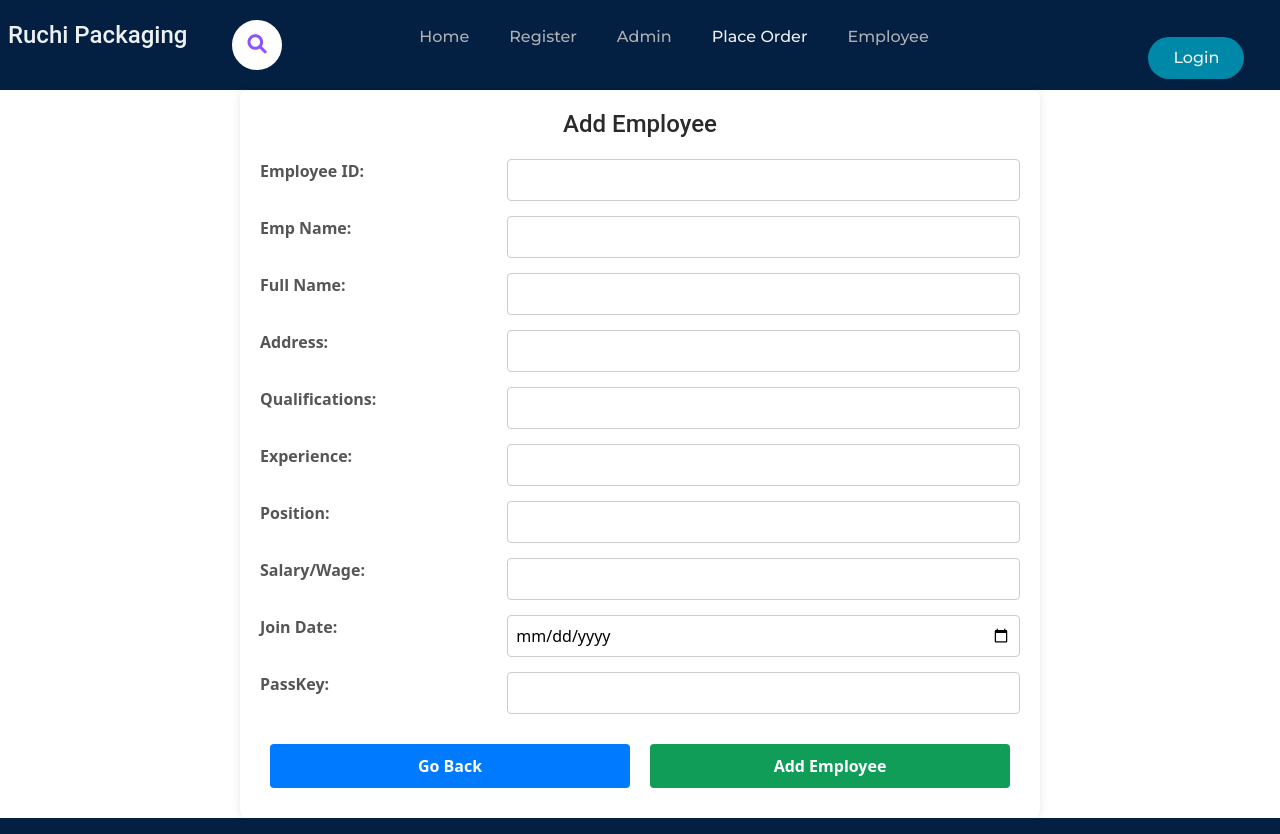
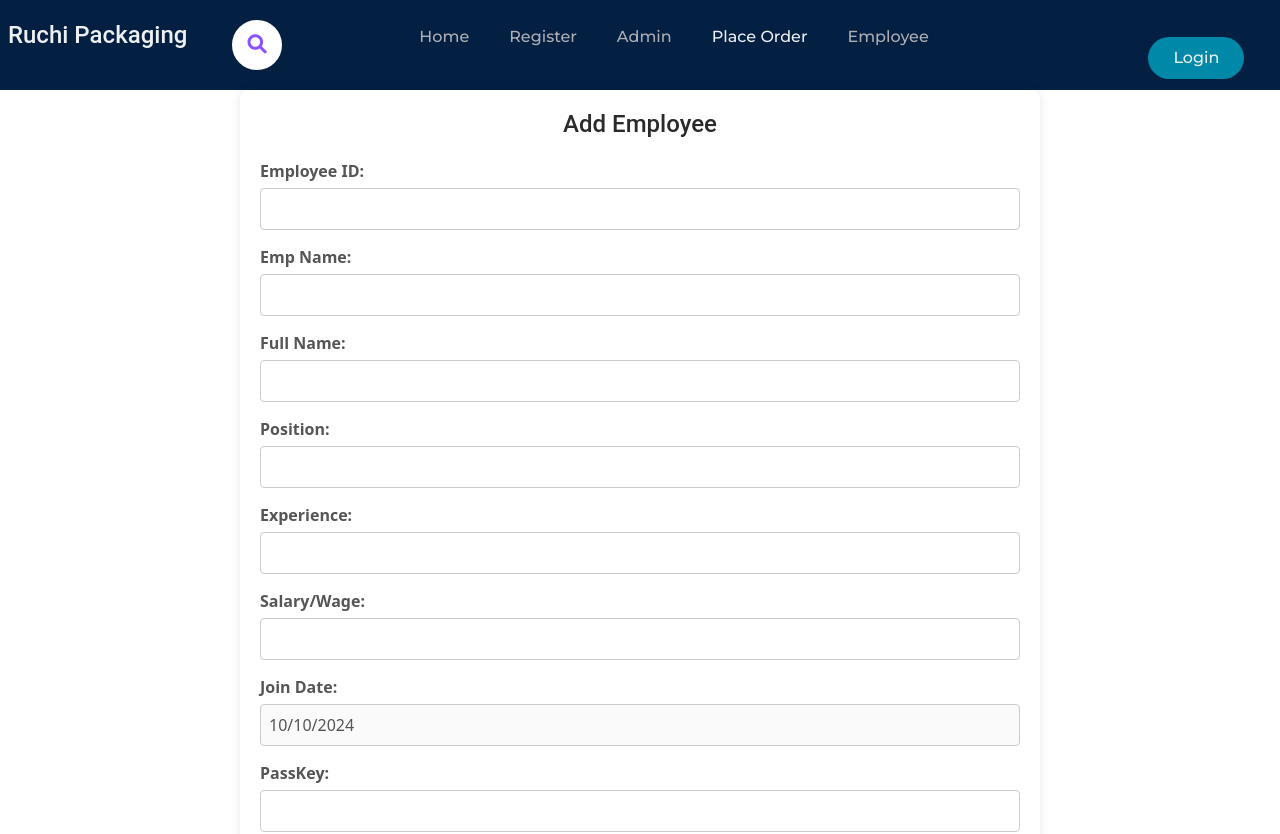
Before and after one commit to thassara/MERN, a React (Create React App) app in the folder frontend/: page /AddEmployee in a window 1280 px wide. Shown: the top 834 px of the page. Built offline with nearby package versions, Linux system fonts and the light colour scheme.

Commit message:
add employee

```diff
--- a/frontend/src/compoments/Employee/AddEmployee.js
+++ b/frontend/src/compoments/Employee/AddEmployee.js
@@ -1,4 +1,4 @@
-import React, { useState } from 'react';
+import React, { useState, useEffect } from 'react';
 import { useNavigate } from 'react-router-dom';
 
 function AddEmployee() {
@@ -18,6 +18,15 @@ function AddEmployee() {
 
   const [errors, setErrors] = useState({});
 
+  // Set Join Date to today's date and disable it
+  useEffect(() => {
+    const today = new Date().toISOString().split('T')[0];
+    setFormData((prevData) => ({
+      ...prevData,
+      EmpJoin: today
+    }));
+  }, []);
+
   const handleChange = (e) => {
     setFormData({
       ...formData,
@@ -28,25 +37,14 @@ function AddEmployee() {
   const validate = () => {
     const newErrors = {};
 
-    // Validate EmpID (4-digit number)
-    if (!/^\d{4}$/.test(formData.EmpID)) {
-      newErrors.EmpID = 'Employee ID must be a 4-digit number';
-    }
-
-    // Validate EmpPosition (no numbers allowed)
-    if (/\d/.test(formData.EmpPosition)) {
-      newErrors.EmpPosition = 'Position cannot contain numbers';
-    }
-
-    // Validate EmpPassKey (4-digit number)
-    if (!/^\d{4}$/.test(formData.EmpPassKey)) {
-      newErrors.EmpPassKey = 'PassKey must be a 4-digit number';
-    }
-
-    // Validate EmpWage (positive number)
-    if (formData.EmpWage === '' || formData.EmpWage <= 0) {
-      newErrors.EmpWage = 'Salary/Wage must be a positive number';
-    }
+    // Validation rules
+    if (!/^\d{4}$/.test(formData.EmpID)) newErrors.EmpID = 'Employee ID must be 4 digits';
+    if (/\d/.test(formData.EmpName)) newErrors.EmpName = 'Name cannot contain numbers';
+    if (/\d/.test(formData.EmpFullName)) newErrors.EmpFullName = 'Full Name cannot contain numbers';
+    if (/\d/.test(formData.EmpPosition)) newErrors.EmpPosition = 'Position cannot contain numbers';
+    if (/\d/.test(formData.EmpExperience)) newErrors.EmpExperience = 'Experience cannot contain numbers';
+    if (formData.EmpWage <= 0) newErrors.EmpWage = 'Salary cannot be negative or zero';
+    if (!/^\d{4}$/.test(formData.EmpPassKey)) newErrors.EmpPassKey = 'PassKey must be 4 digits';
 
     setErrors(newErrors);
     return Object.keys(newErrors).length === 0;
@@ -54,18 +52,12 @@ function AddEmployee() {
 
   const handleSubmit = async (e) => {
     e.preventDefault();
-
-    // Run validation
-    if (!validate()) {
-      return;
-    }
+    if (!validate()) return;
 
     try {
       const response = await fetch('http://localhost:8070/api/addEmployee', {
         method: 'POST',
-        headers: {
-          'Content-Type': 'application/json'
-        },
+        headers: { 'Content-Type': 'application/json' },
         body: JSON.stringify(formData)
       });
       if (response.ok) {
@@ -81,7 +73,62 @@ function AddEmployee() {
   };
 
   return (
-    <div>
+    <div className="container">
+      <h1>Add Employee</h1>
+      <form onSubmit={handleSubmit}>
+        <div className="form-group">
+          <label>Employee ID:</label>
+          <input type="number" id="EmpID" value={formData.EmpID} onChange={handleChange} />
+          <small className="error">{errors.EmpID}</small>
+        </div>
+
+        <div className="form-group">
+          <label>Emp Name:</label>
+          <input type="text" id="EmpName" value={formData.EmpName} onChange={handleChange} />
+          <small className="error">{errors.EmpName}</small>
+        </div>
+
+        <div className="form-group">
+          <label>Full Name:</label>
+          <input type="text" id="EmpFullName" value={formData.EmpFullName} onChange={handleChange} />
+          <small className="error">{errors.EmpFullName}</small>
+        </div>
+
+        <div className="form-group">
+          <label>Position:</label>
+          <input type="text" id="EmpPosition" value={formData.EmpPosition} onChange={handleChange} />
+          <small className="error">{errors.EmpPosition}</small>
+        </div>
+
+        <div className="form-group">
+          <label>Experience:</label>
+          <input type="text" id="EmpExperience" value={formData.EmpExperience} onChange={handleChange} />
+          <small className="error">{errors.EmpExperience}</small>
+        </div>
+
+        <div className="form-group">
+          <label>Salary/Wage:</label>
+          <input type="number" id="EmpWage" value={formData.EmpWage} onChange={handleChange} />
+          <small className="error">{errors.EmpWage}</small>
+        </div>
+
+        <div className="form-group">
+          <label>Join Date:</label>
+          <input type="date" id="EmpJoin" value={formData.EmpJoin} disabled />
+        </div>
+
+        <div className="form-group">
+          <label>PassKey:</label>
+          <input type="number" id="EmpPassKey" value={formData.EmpPassKey} onChange={handleChange} />
+          <small className="error">{errors.EmpPassKey}</small>
+        </div>
+
+        <div className="button-container">
+          <button type="button" onClick={() => navigate('/EmployeeDashBoardPage')}>Go Back</button>
+          <button type="submit">Add Employee</button>
+        </div>
+      </form>
+
       <style>
         {`
           .container {
@@ -102,17 +149,16 @@ function AddEmployee() {
 
           .form-group {
             margin-bottom: 15px;
-            display: flex;
-            justify-content: space-between;
           }
 
           .form-group label {
-            flex: 1;
+            display: block;
             font-weight: bold;
+            margin-bottom: 5px;
           }
 
           .form-group input {
-            flex: 2;
+            width: 100%;
             padding: 8px;
             border: 1px solid #ccc;
             border-radius: 4px;
@@ -121,6 +167,8 @@ function AddEmployee() {
           .error {
             color: red;
             font-size: 14px;
+            margin-top: 5px;
+            display: block;
           }
 
           .button-container {
@@ -129,7 +177,7 @@ function AddEmployee() {
             margin-top: 20px;
           }
 
-          .button {
+          .button-container button {
             padding: 10px 20px;
             border: none;
             border-radius: 4px;
@@ -138,141 +186,12 @@ function AddEmployee() {
             background-color: #007bff;
             color: white;
           }
-          .button.add {
-            background-color: #0F9D58;
-          }
 
-          .button:hover {
+          .button-container button:hover {
             background-color: #0056b3;
           }
         `}
       </style>
-
-      <div className="container">
-        <h1>Add Employee</h1>
-        <form onSubmit={handleSubmit}>
-          <div className="form-group">
-            <label htmlFor="EmpID">Employee ID:</label>
-            <input
-              type="number"
-              id="EmpID"
-              value={formData.EmpID}
-              onChange={handleChange}
-            />
-            {errors.EmpID && <div className="error">{errors.EmpID}</div>}
-          </div>
-
-          <div className="form-group">
-            <label htmlFor="EmpName">Emp Name:</label>
-            <input
-              type="text"
-              id="EmpName"
-              value={formData.EmpName}
-              onChange={handleChange}
-            />
-          </div>
-
-          <div className="form-group">
-            <label htmlFor="EmpFullName">Full Name:</label>
-            <input
-              type="text"
-              id="EmpFullName"
-              value={formData.EmpFullName}
-              onChange={handleChange}
-            />
-          </div>
-
-          <div className="form-group">
-            <label htmlFor="EmpAddress">Address:</label>
-            <input
-              type="text"
-              id="EmpAddress"
-              value={formData.EmpAddress}
-              onChange={handleChange}
-            />
-          </div>
-
-          <div className="form-group">
-            <label htmlFor="EmpQualifications">Qualifications:</label>
-            <input
-              type="text"
-              id="EmpQualifications"
-              value={formData.EmpQualifications}
-              onChange={handleChange}
-            />
-          </div>
-
-          <div className="form-group">
-            <label htmlFor="EmpExperience">Experience:</label>
-            <input
-              type="text"
-              id="EmpExperience"
-              value={formData.EmpExperience}
-              onChange={handleChange}
-            />
-          </div>
-
-          <div className="form-group">
-            <label htmlFor="EmpPosition">Position:</label>
-            <input
-              type="text"
-              id="EmpPosition"
-              value={formData.EmpPosition}
-              onChange={handleChange}
-            />
-            {errors.EmpPosition && (
-              <div className="error">{errors.EmpPosition}</div>
-            )}
-          </div>
-
-          <div className="form-group">
-            <label htmlFor="EmpWage">Salary/Wage:</label>
-            <input
-              type="number"
-              id="EmpWage"
-              value={formData.EmpWage}
-              onChange={handleChange}
-            />
-            {errors.EmpWage && <div className="error">{errors.EmpWage}</div>}
-          </div>
-
-          <div className="form-group">
-            <label htmlFor="EmpJoin">Join Date:</label>
-            <input
-              type="date"
-              id="EmpJoin"
-              value={formData.EmpJoin}
-              onChange={handleChange}
-            />
-          </div>
-
-          <div className="form-group">
-            <label htmlFor="EmpPassKey">PassKey:</label>
-            <input
-              type="number"
-              id="EmpPassKey"
-              value={formData.EmpPassKey}
-              onChange={handleChange}
-            />
-            {errors.EmpPassKey && (
-              <div className="error">{errors.EmpPassKey}</div>
-            )}
-          </div>
-
-          <div className="button-container">
-            <button
-              className="button"
-              type="button"
-              onClick={() => navigate('/EmployeeDashBoardPage')}
-            >
-              Go Back
-            </button>
-            <button className="button add" type="submit">
-              Add Employee
-            </button>
-          </div>
-        </form>
-      </div>
     </div>
   );
 }
```
